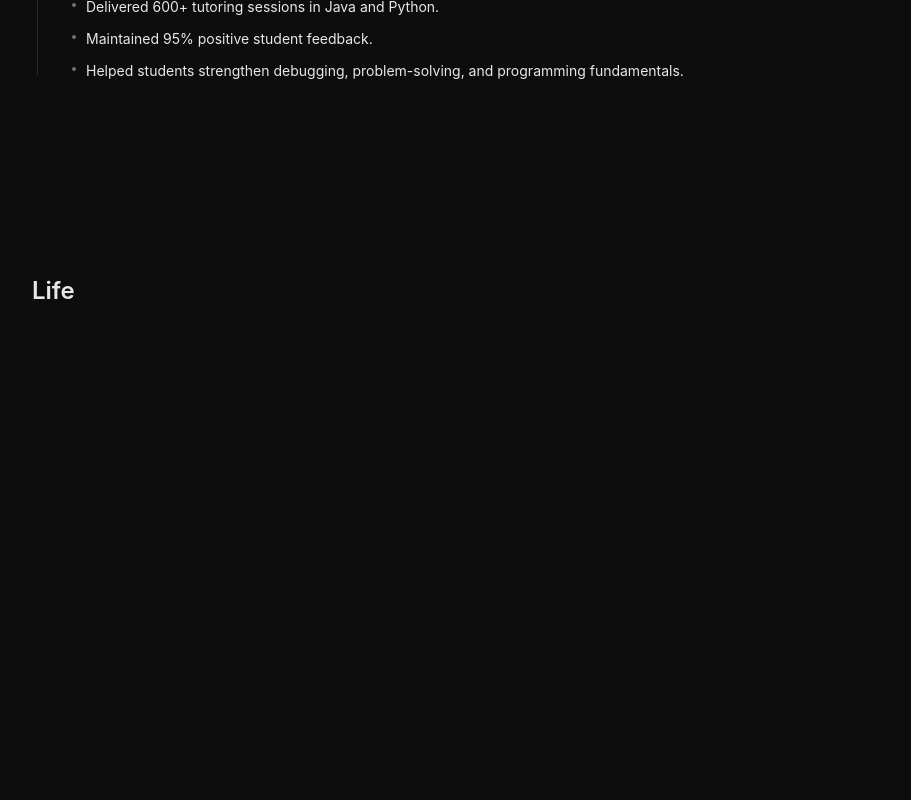
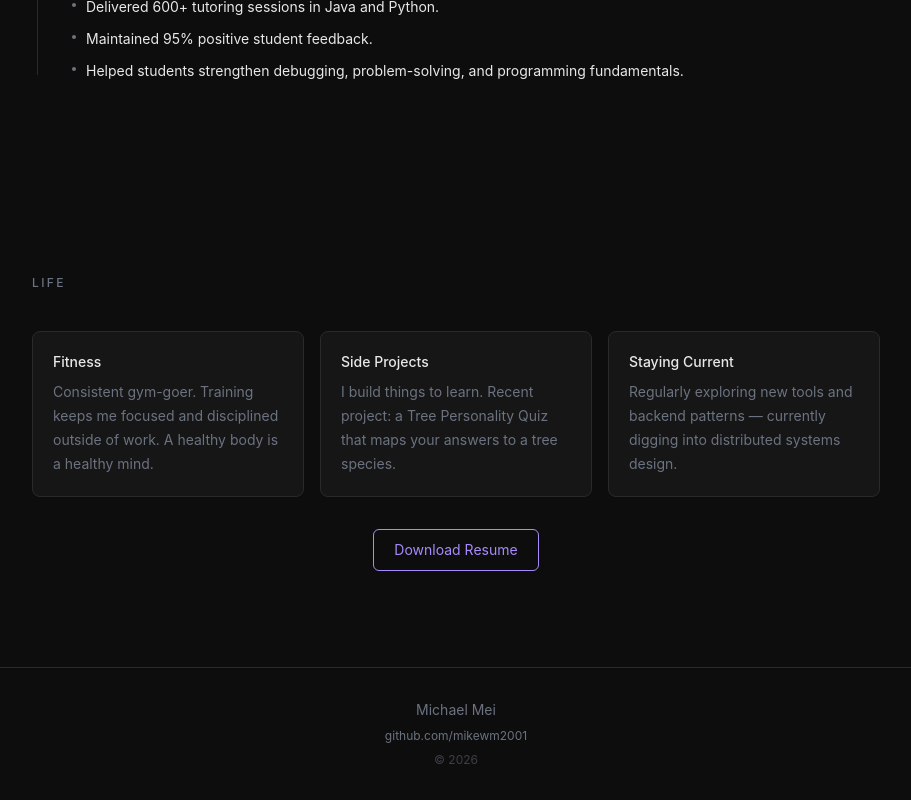
Before and after one commit to mikewm2001/portfolio, a React (Vite) app in the folder personal-landing-page/: page / in a window 1280 px wide. Shown: the part 2294-3094 px from the top of the page, without its empty margins (184-1095 px from the left). Before the commit the page ends 2697 px from the top, so only its background shows below. Built offline with nearby package versions, Linux system fonts and the light colour scheme.

Commit message:
feat: add life and footer sections

```diff
--- a/personal-landing-page/src/App.tsx
+++ b/personal-landing-page/src/App.tsx
@@ -3,7 +3,8 @@ import Hero from './components/Hero';
 import About from './components/About';
 import Skills from './components/Skills';
 import Experience from './components/Experience';
-import Section from './components/Section';
+import Life from './components/Life';
+import Footer from './components/Footer';
 
 export default function App() {
   return (
@@ -14,13 +15,11 @@ export default function App() {
         <Hero />
         <About />
         <Skills />
+        <Experience />
+        <Life />
+      </main>
 
-        <Experience />
-
-        <Section id="life">
-          <h2 className="text-2xl font-semibold text-[var(--color-text)]">Life</h2>
-        </Section>
-      </main>
+      <Footer />
     </div>
   );
 }
--- /dev/null
+++ b/personal-landing-page/src/components/Footer.tsx
@@ -0,0 +1,20 @@
+const GITHUB_URL = 'https://github.com/mikewm2001';
+
+export default function Footer() {
+  return (
+    <footer className="border-t border-[var(--color-border)] py-8">
+      <div className="mx-auto flex max-w-4xl flex-col items-center gap-2 px-6 text-center">
+        <p className="text-sm text-[var(--color-muted)]">Michael Mei</p>
+        <a
+          href={GITHUB_URL}
+          target="_blank"
+          rel="noopener noreferrer"
+          className="text-xs text-[var(--color-muted)] transition-colors hover:text-[var(--color-text)]"
+        >
+          github.com/mikewm2001
+        </a>
+        <p className="text-xs text-[var(--color-muted)] opacity-50">© 2026</p>
+      </div>
+    </footer>
+  );
+}
--- /dev/null
+++ b/personal-landing-page/src/components/Life.tsx
@@ -0,0 +1,46 @@
+const items = [
+  {
+    title: 'Fitness',
+    body: 'Consistent gym-goer. Training keeps me focused and disciplined outside of work. A healthy body is a healthy mind.',
+  },
+  {
+    title: 'Side Projects',
+    body: 'I build things to learn. Recent project: a Tree Personality Quiz that maps your answers to a tree species.',
+  },
+  {
+    title: 'Staying Current',
+    body: 'Regularly exploring new tools and backend patterns — currently digging into distributed systems design.',
+  },
+];
+
+export default function Life() {
+  return (
+    <section id="life" className="mx-auto max-w-4xl px-6 py-24">
+      <h2 className="mb-10 text-xs font-medium tracking-[0.2em] uppercase text-[var(--color-muted)]">
+        Life
+      </h2>
+
+      <div className="grid gap-4 sm:grid-cols-3">
+        {items.map(({ title, body }) => (
+          <div
+            key={title}
+            className="rounded-lg border border-[var(--color-border)] bg-[var(--color-surface)] p-5"
+          >
+            <p className="mb-2 text-sm font-medium text-[var(--color-text)]">{title}</p>
+            <p className="text-sm leading-6 text-[var(--color-muted)]">{body}</p>
+          </div>
+        ))}
+      </div>
+
+      <div className="mt-8 flex justify-center">
+        <a
+          href="/resume.pdf"
+          download
+          className="rounded-md border border-[var(--color-accent)] px-5 py-2.5 text-sm text-[var(--color-accent)] transition-colors hover:bg-[var(--color-accent)] hover:text-[var(--color-bg)]"
+        >
+          Download Resume
+        </a>
+      </div>
+    </section>
+  );
+}
```
